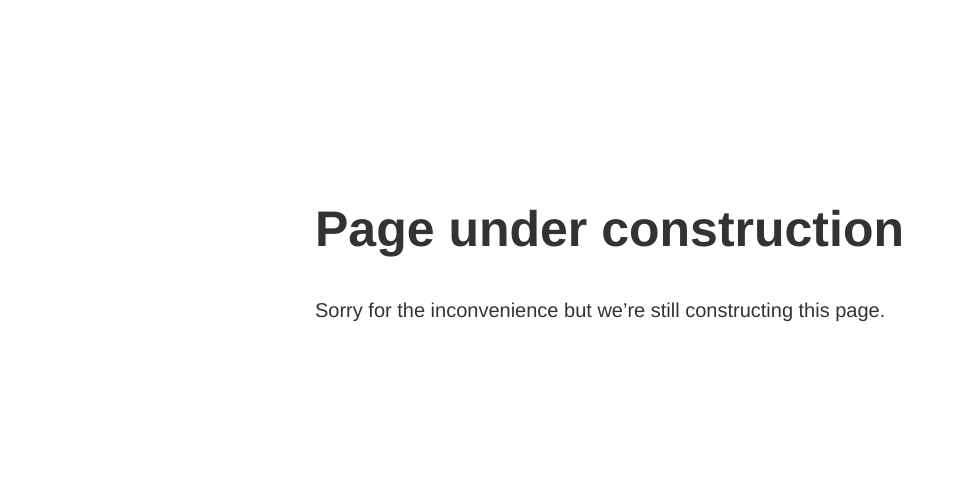
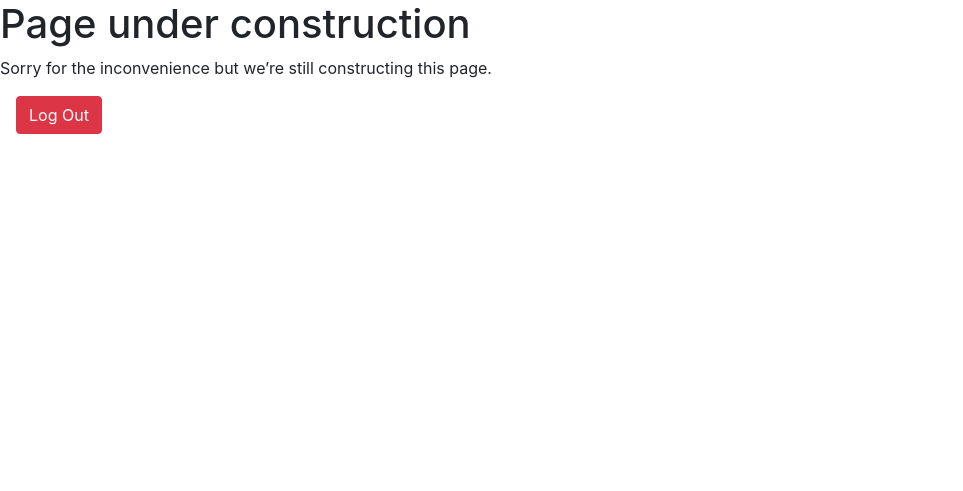
Before and after one commit to uino59/SoftCare, a PHP site: page /dashboard.php in a window 1280 px wide. Shown: the top 491 px of the page, without its empty margins (0-963 px from the left). Run offline with PHP 8.4, Linux system fonts and the light colour scheme; the visitor is signed in with stand-in values (Sample User, id 1).

Commit message:
add logout button which deletes all  variables and deletes cookie

```diff
--- a/dashboard.php
+++ b/dashboard.php
@@ -3,21 +3,25 @@ require_once "utils.php";
 
 testLoggedIn(); // Checks if loggedin variable in $_SESSION is true, redirects to login page if false
 
+
 ?>
 <!doctype html>
 <title>Site Maintenance</title>
-<style>
-  body { text-align: center; padding: 150px; }
-  h1 { font-size: 50px; }
-  body { font: 20px Helvetica, sans-serif; color: #333; }
-  article { display: block; text-align: left; width: 650px; margin: 0 auto; }
-  a { color: #dc8100; text-decoration: none; }
-  a:hover { color: #333; text-decoration: none; }
-</style>
+<!--<style>-->
+<!--  /*body { text-align: center; padding: 150px; }*/-->
+<!--  /*h1 { font-size: 50px; }*/-->
+<!--  /*body { font: 20px Helvetica, sans-serif; color: #333; }*/-->
+<!--  /*article { display: block; text-align: left; width: 650px; margin: 0 auto; }*/-->
+<!--  /*a { color: #dc8100; text-decoration: none; }*/-->
+<!--  /*a:hover { color: #333; text-decoration: none; }*/-->
+<!--  -->
+<!--</style>-->
+<link rel="stylesheet" href="https://stackpath.bootstrapcdn.com/bootstrap/4.5.2/css/bootstrap.min.css">
 
 <article>
   <h1>Page under construction</h1>
   <div>
     <p>Sorry for the inconvenience but we&rsquo;re still constructing this page. </p>
+    <a href="logout.php" class="btn btn-danger ml-3">Log Out</a>
   </div>
 </article>
--- a/login-page.php
+++ b/login-page.php
@@ -50,7 +50,7 @@ if($_SERVER["REQUEST_METHOD"] == "POST") {
 
     if (!$db_password) {
       //no user matching username
-      //header("Location: index.html");
+      //header("Location: index.php");
       //end();
       echo "User not found";
     }
@@ -60,7 +60,7 @@ if($_SERVER["REQUEST_METHOD"] == "POST") {
       $_SESSION["loggedin"] = true;
       $_SESSION["usrname"] = $username; //Replace this with the patient's name pulled from database
     } else {
-      header("Location: index.html");
+      header("Location: index.php");
     }
 
   }
--- a/package.json
+++ b/package.json
@@ -6,8 +6,8 @@
   "license": "",
   "author": "",
   "scripts": {
-    "build": "parcel build index.html",
-    "dev": "parcel index.html --open",
+    "build": "parcel build index.php",
+    "dev": "parcel index.php --open",
     "start": "npm run build && npm run dev",
     "test": "echo \"Error: no test specified\" && exit 1"
   },
--- a/utils.php
+++ b/utils.php
@@ -3,7 +3,7 @@ function testLoggedIn() {
   session_start();
 
   if(!(isset($_SESSION["loggedin"]) && $_SESSION["loggedin"] === true)){
-    header("location: index.html");
+    header("location: index.php");
     exit;
   }
 
```
Also changed, not shown: index.php (renamed from index.html, +8 -1 lines), logout.php (added, +14 -0 lines).
